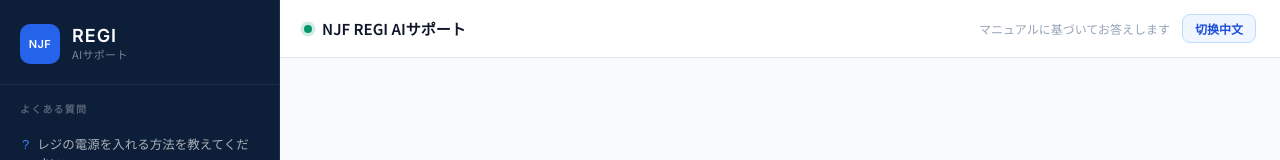
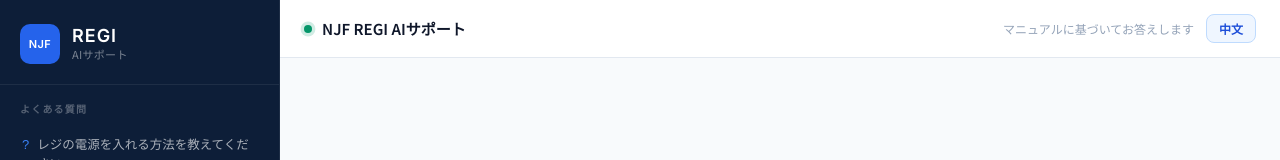
Before and after one commit to NJFREGI/njf-regi-support, a Next.js app in the folder njf-regi-support/: page / in a window 1280 px wide. Shown: the top 160 px of the page. Built offline with nearby package versions, Linux system fonts and the light colour scheme.

Commit message:
Change language toggle button text

```diff
--- a/njf-regi-support/app/page.tsx
+++ b/njf-regi-support/app/page.tsx
@@ -196,7 +196,7 @@ export default function Home() {
           <div className={styles.headerRight}>
             <span className={styles.headerSub}>{t.subtitle}</span>
             <button className={styles.langBtn} onClick={() => { setLang(lang === "ja" ? "zh" : "ja"); setMessages([]); setPreviousResponseId(null); }}>
-              {lang === "ja" ? "切换中文" : "日本語切替"}
+              {lang === "ja" ? "中文" : "日本語"}
             </button>
           </div>
         </header>
```
